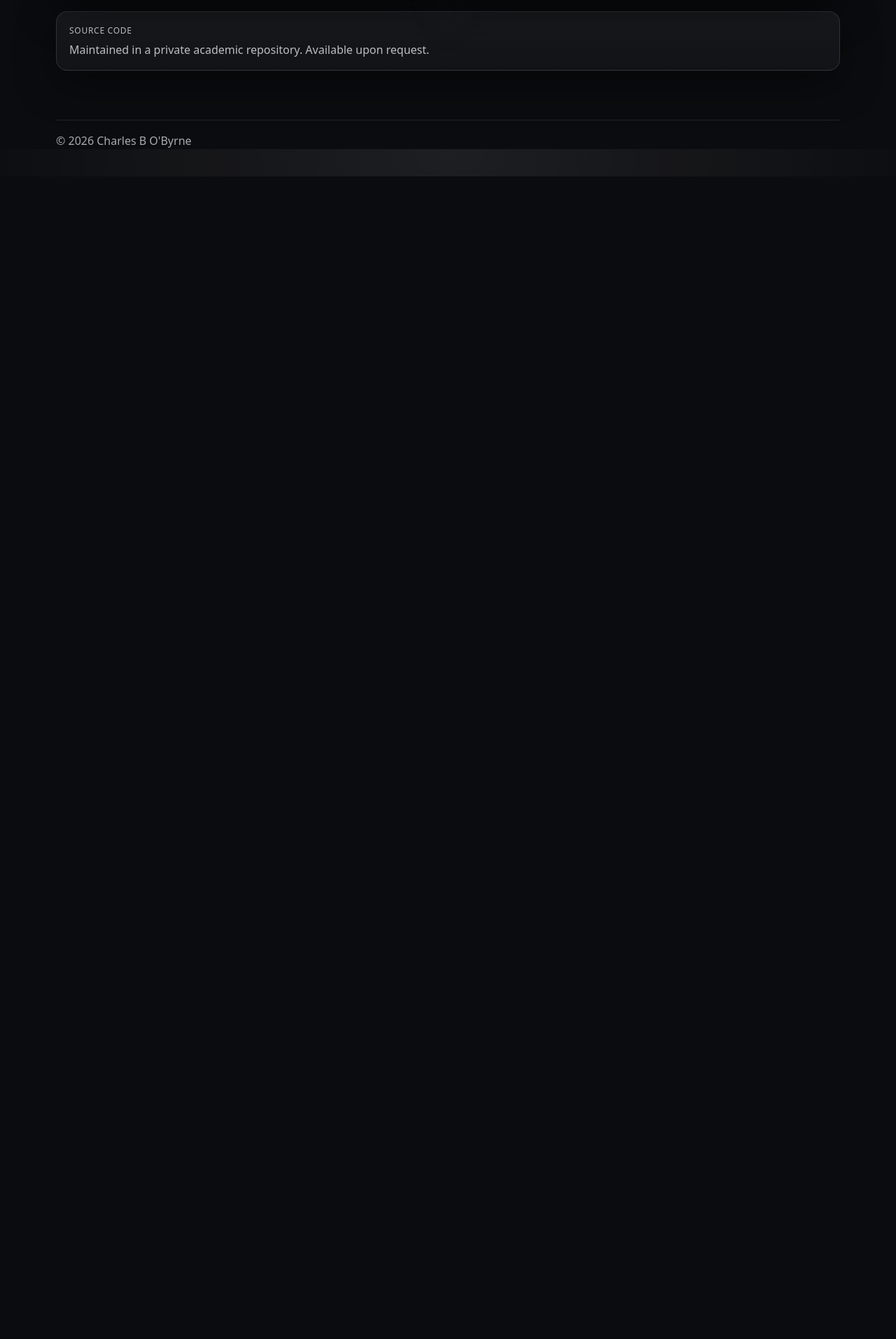
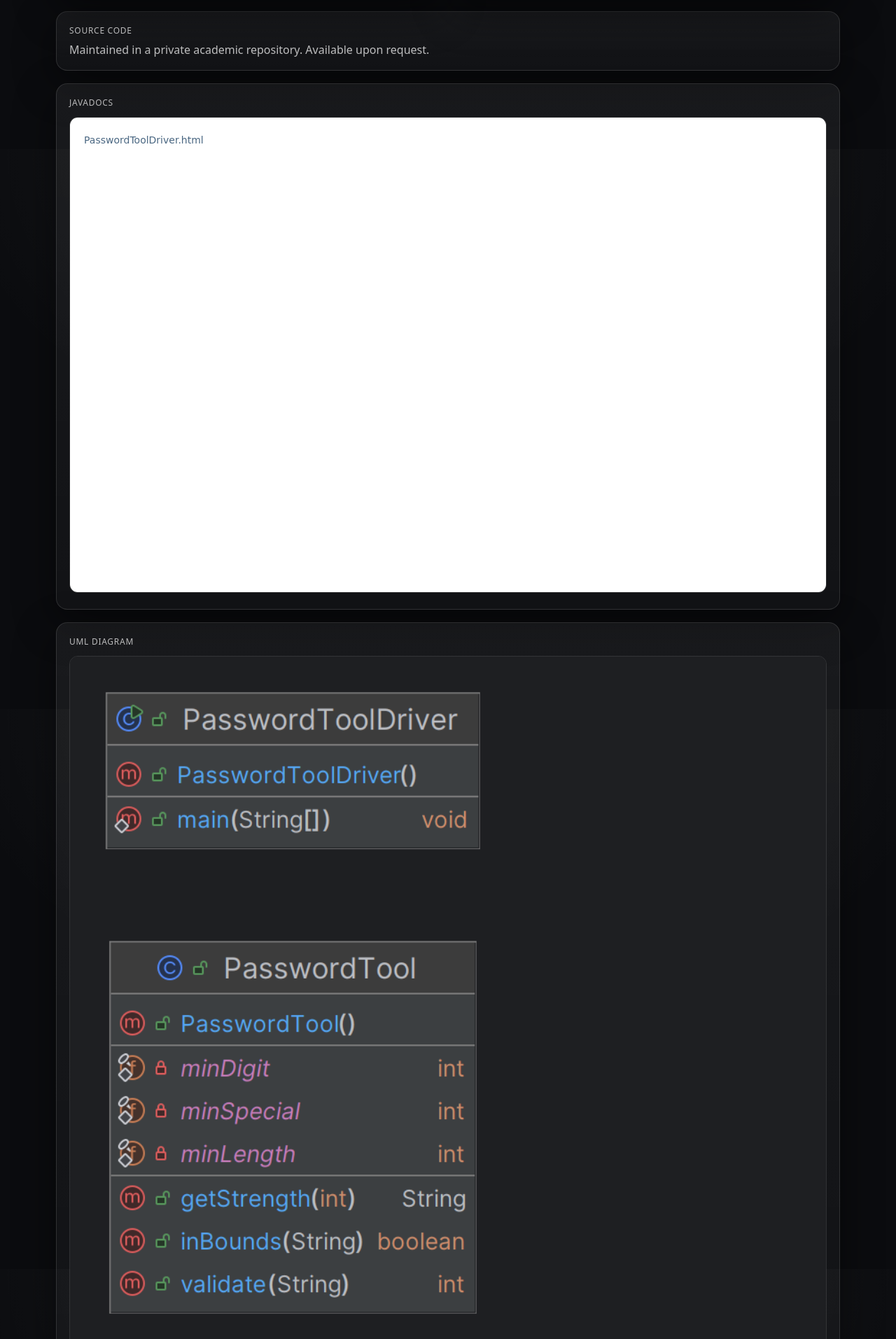
Before and after one commit to charbobyrne/charbobyrne.com, a React (Vite) app: page /projects/software/java/password-policy-checker in a window 1280 px wide. Shown: the part 587-2500 px from the top of the page at 70% size. Before the commit the page ends 839 px from the top, so only its background shows below. Built offline with nearby package versions, Linux system fonts and the light colour scheme; a web font is replaced by a local one.

Commit message:
fixed javadocs and uml

```diff
--- a/src/pages/PasswordPolicyChecker.jsx
+++ b/src/pages/PasswordPolicyChecker.jsx
@@ -2,7 +2,9 @@ export default function PasswordPolicyChecker() {
   return (
     <section style={{ paddingTop: 14 }}>
       <div className="kicker">Java Project</div>
-      <h1 style={{ fontSize: 42, margin: "12px 0 10px" }}>Password Policy Checker</h1>
+      <h1 style={{ fontSize: 42, margin: "12px 0 10px" }}>
+        Password Policy Checker
+      </h1>
 
       <p className="sub">
         A Java password validation tool that enforces configurable security requirements and provides
@@ -10,21 +12,10 @@ export default function PasswordPolicyChecker() {
         logic and user interaction.
       </p>
 
+      {/* Buttons that jump to sections on THIS page */}
       <div style={{ display: "flex", gap: 10, marginTop: 18, flexWrap: "wrap" }}>
-          <a className="btn"
-            href={`${import.meta.env.BASE_URL}projects/password-policy-checker/doc/index.html`}
-            target="_blank"
-            rel="noreferrer">
-            View JavaDocs
-          </a>
-
-          <a className="btn"
-            href={`${import.meta.env.BASE_URL}assets/password-policy-checker/UMLPasswordProgramSWD2026.png`}
-            target="_blank"
-            rel="noreferrer">
-            View UML
-          </a>
-
+        <a className="btn" href="#javadocs">View JavaDocs</a>
+        <a className="btn" href="#uml">View UML</a>
       </div>
 
       <div className="grid cols-2" style={{ marginTop: 22 }}>
@@ -53,6 +44,42 @@ export default function PasswordPolicyChecker() {
           Maintained in a private academic repository. Available upon request.
         </div>
       </div>
+
+      {/* JavaDocs Section (embedded on page) */}
+<div id="javadocs" className="card" style={{ padding: 18, marginTop: 18 }}>
+  <div className="kicker">JavaDocs</div>
+
+      <iframe
+        title="Password Policy Checker JavaDocs"
+        src="/projects/password-policy-checker/doc/index.html"
+        style={{
+            width: "100%",
+            height: "85vh",
+            marginTop: 12,
+            border: "1px solid rgba(255,255,255,0.12)",
+            borderRadius: 12,
+            background: "rgba(0,0,0,0.25)",
+          }}
+        />
+    </div>
+
+              {/* UML Section */}
+    <div id="uml" className="card" style={{ padding: 18, marginTop: 18 }}>
+      <div className="kicker">UML Diagram</div>
+      <div style={{ marginTop: 12 }}>
+        <img
+          src="/assets/password-policy-checker/UMLPasswordProgramSWD2026.png"
+          alt="Password Policy Checker UML"
+            style={{
+              width: "100%",
+              height: "auto",
+              borderRadius: 12,
+              border: "1px solid rgba(255,255,255,0.12)",
+            }}
+          />
+        </div>
+      </div>
+
     </section>
   );
 }
--- a/src/styles/theme.css
+++ b/src/styles/theme.css
@@ -142,3 +142,6 @@ a:hover{ opacity: 0.9; }
   transform: translateX(4px);
   opacity: 0.95;
 }
+html {
+  scroll-behavior: smooth;
+}
```
